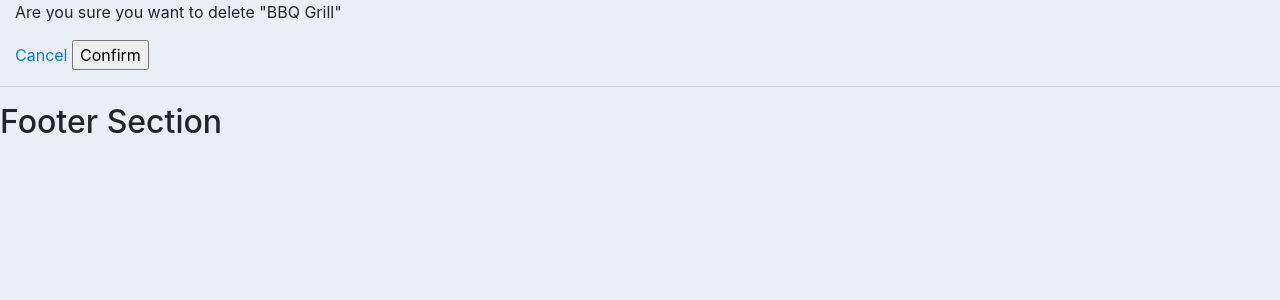
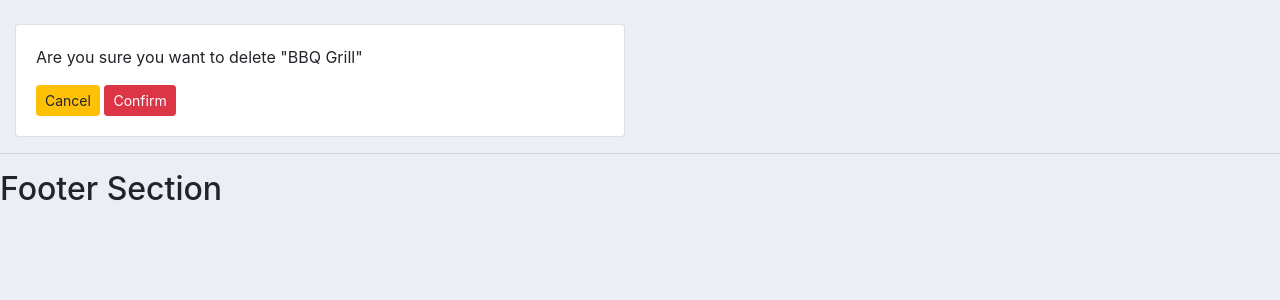
Before and after one commit to Datta2119/CRM, a Django app: page /delete_order/5 in a window 1280 px wide. Shown: the part 96-396 px from the top of the page. Run offline with Django 4.2, Linux system fonts and the light colour scheme; data comes from the database, SQL or seed files in the repository; both versions use the stored data as it was after the commit; some libraries are stand-ins or nearby versions.

Commit message:
Full CRUD operation

```diff
--- a/accounts/templates/accounts/customers.html
+++ b/accounts/templates/accounts/customers.html
@@ -62,8 +62,8 @@
                     <td>{{order.product.category}}</td>
                     <td>{{order.date_created}}</td>
                     <td>{{order.status}}</td>
-                    <td> <a class="btn btn-sm btn-info" href="" style="text-decoration: none;"> Update </a> </td>
-                    <td> <a class="btn btn-sm btn-danger" href="" style="text-decoration: none;"> Remove </a> </td>
+                    <td> <a class="btn btn-sm btn-info" href="{% url 'update_order' order.id %}"> Update </a> </td>
+                    <td> <a class="btn btn-sm btn-danger" href="{% url 'delete_order' order.id %}"> Remove </a> </td>
                 </tr>
                 {% endfor %}
             </table>
--- a/accounts/templates/accounts/delete.html
+++ b/accounts/templates/accounts/delete.html
@@ -4,12 +4,20 @@
 
 {% block content %}
 
-<p>Are you sure you want to delete "{{item}}"</p>
+<br>
+<div class="row">
+    <div class="col-md-6">
+        <div class="card card-body">
 
-<form action="{% url 'delete_order' item.id %}" method="post">
-    {% csrf_token%}
+            <p>Are you sure you want to delete "{{item}}"</p>
 
-    <a href="{% url 'home' %}">Cancel</a>
-    <input type="submit" value="Confirm">
-</form>
+            <form action="{% url 'delete_order' item.id %}" method="post">
+                {% csrf_token%}
+                <a class="btn btn-sm btn-warning" href="{% url 'home' %}">Cancel</a>
+                <input class="btn btn-sm btn-danger" type="submit" value="Confirm">
+            </form>
+
+        </div>
+    </div>
+</div>
 {% endblock %}
```
Also changed, not shown: accounts/templates/accounts/order_form.html (+11 -5 lines), db.sqlite3.
